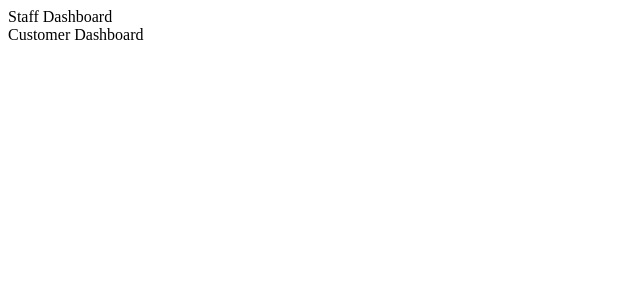
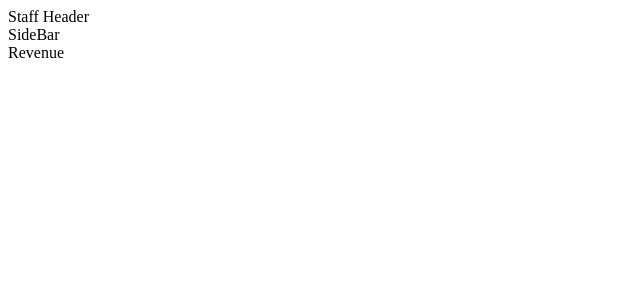
Before and after one commit to MrSurenK/Clubber, a React (Vite) app in the folder front-end/Clubber CRM/: page /user/staff/revenue in a window 1280 px wide. Shown: the top 300 px of the page, without its empty margins (0-640 px from the left). Built offline with nearby package versions, Linux system fonts and the light colour scheme.

Commit message:
FIxed React Router

```diff
--- a/front-end/Clubber CRM/src/CustomerPortal/CustomerPortal.jsx
+++ b/front-end/Clubber CRM/src/CustomerPortal/CustomerPortal.jsx
@@ -1,10 +1,11 @@
 import React from "react";
 import CustomerAccountMgmt from "./CmAccountMgmt";
+import CustomerDashBoard from "./CustomerDashBoard";
 
 const CustomerPortal = () => {
   return (
     <>
-      <CustomerDashboard></CustomerDashboard>
+      <CustomerDashBoard></CustomerDashBoard>
       <CustomerAccountMgmt></CustomerAccountMgmt>
     </>
   );
--- a/front-end/Clubber CRM/src/StaffComponents/StaffPortal.jsx
+++ b/front-end/Clubber CRM/src/StaffComponents/StaffPortal.jsx
@@ -1,18 +1,14 @@
 import React from "react";
-import StaffDashBoard from "./StaffDashBoard";
-import MemberDisplay from "./MemberDisplay";
-import StaffRevenue from "./StaffRevenue";
-import StaffEmployee from "./StaffEmployee";
 import StaffHeader from "./StaffHeader";
+import { Outlet } from "react-router-dom";
+import StaffSideBar from "./StaffSideBar";
 
 const StaffPortal = () => {
   return (
     <>
-      <StaffHeader>Test</StaffHeader>
-      <StaffDashBoard></StaffDashBoard>
-      <MemberDisplay></MemberDisplay>
-      <StaffRevenue></StaffRevenue>
-      <StaffEmployee></StaffEmployee>
+      <StaffHeader></StaffHeader>
+      <StaffSideBar></StaffSideBar>
+      <Outlet />
     </>
   );
 };
--- a/front-end/Clubber CRM/src/StaffComponents/StaffSideBar.jsx
+++ b/front-end/Clubber CRM/src/StaffComponents/StaffSideBar.jsx
@@ -1,7 +1,7 @@
 import React from "react";
 
 const StaffSideBar = () => {
-  return <div></div>;
+  return <div>SideBar</div>;
 };
 
 export default StaffSideBar;
--- a/front-end/Clubber CRM/src/User.jsx
+++ b/front-end/Clubber CRM/src/User.jsx
@@ -1,12 +1,10 @@
 import React from "react";
-import StaffDashBoard from "./StaffComponents/StaffDashBoard";
-import CustomerDashBoard from "./CustomerPortal/CustomerDashBoard";
+import { Outlet } from "react-router-dom";
 
 const User = () => {
   return (
     <>
-      <StaffDashBoard></StaffDashBoard>
-      <CustomerDashBoard></CustomerDashBoard>
+      <Outlet />
     </>
   );
 };
```
